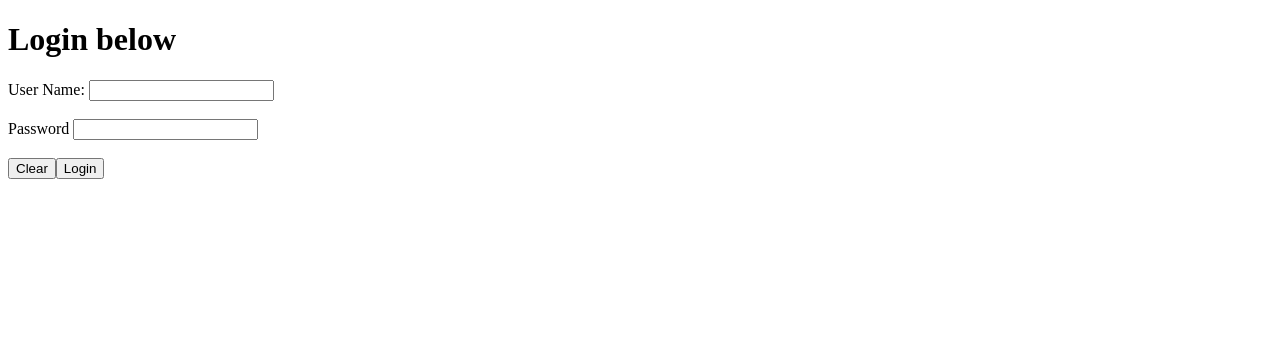
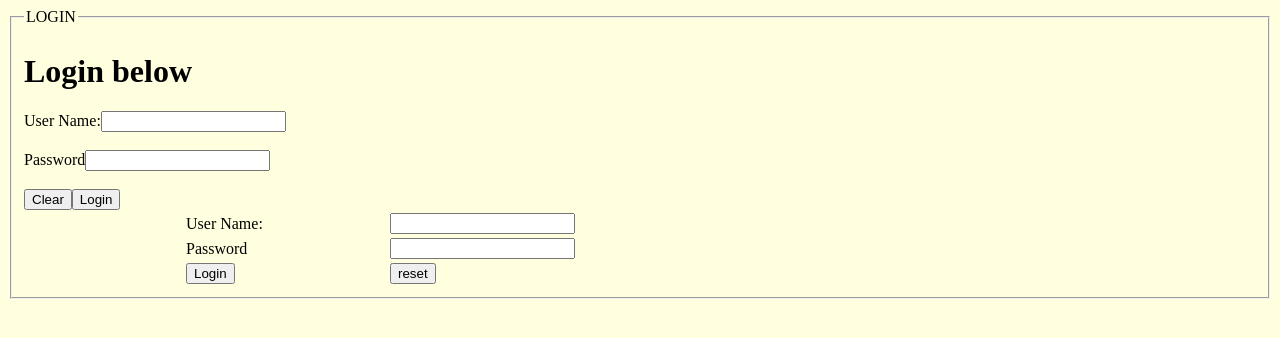
Before and after one commit to UtpalKuma-r/EasyApplication, a PHP site: page /login.php in a window 1280 px wide. Shown: the top 338 px of the page. Run offline with PHP 8.4, Linux system fonts and the light colour scheme.

Commit message:
Update login.php

```diff
--- a/login.php
+++ b/login.php
@@ -1,10 +1,30 @@
 <!DOCTYPE html>
-<head>
-    <meta charset="UTF-8">
-    <meta http-equiv="X-UA-Compatible" content="IE=edge">
-    <meta name="viewport" content="width=device-width, initial-scale=1.0">
-    <title>Login</title>
-</head>
+<html>
+<body bgcolor="lightyellow">
+<FORM><fieldset><legend><ALIGN="CENTER">LOGIN</ALIGN="CENTER"></legend>
+		<TABLE ALIGN="CENTER">
+			<TR>
+				<TD WIDTH="200">User Name:</TD>
+				<TD WIDTH="600"><INPUT TYPE="TEXT" NAME="uname" required></TD>
+				<TD WIDTH="100"></TD>
+			</tr>
+			<TR>
+				<TD>Password</TD>
+				<TD><INPUT TYPE="password" INPUT="password" required></TD>
+				<TD></TD>
+			</tr>
+                        <TR>
+
+				<TD ><button type="submit">Login</button></TD>
+				<TD><INPUT TYPE="RESET"  VALUE="reset">&nbsp;&nbsp;&nbsp;</TD>
+			</tr>
+
+
+
+</form>
+
+</body>
+
 <body>
 
 
```
